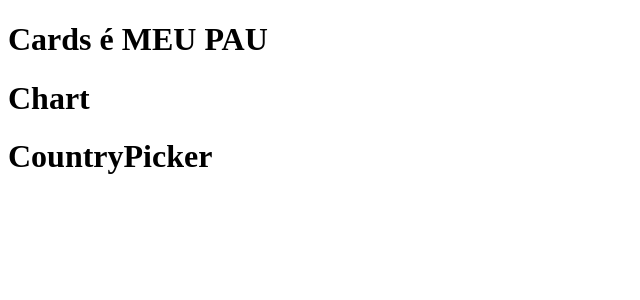
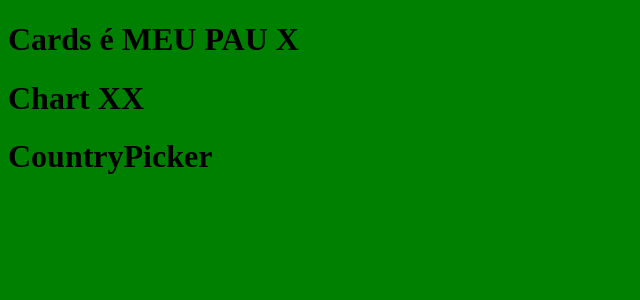
Before and after one commit to lucasvtiradentes/covid19-tracker, a React (Create React App) app: page / in a window 1280 px wide. Shown: the top 300 px of the page, without its empty margins (0-640 px from the left). Built offline with nearby package versions, Linux system fonts and the light colour scheme.

Commit message:
add app style

```diff
--- a/src/App.js
+++ b/src/App.js
@@ -1,11 +1,12 @@
 import React from 'react'
 
 import {Cards, Chart, CountryPicker} from './components'
+import styles from './App.modules.css'
 
 class App extends React.Component {
    render(){
       return (
-         <div>
+         <div className={styles.container}>
             <Cards />
             <Chart />
             <CountryPicker />
--- /dev/null
+++ b/src/App.modules.css
@@ -0,0 +1,9 @@
+body {
+   background-color: green;
+}
+
+.container {
+   display: flex;
+   align-items: center;
+   justify-content: center;
+}
--- a/src/components/Cards/Cards.jsx
+++ b/src/components/Cards/Cards.jsx
@@ -2,7 +2,7 @@ import React from 'react'
 
 const Cards = () => {
    return (
-      <h1>Cards é MEU PAU</h1>
+      <h1>Cards é MEU PAU X</h1>
    )
 }
 
--- a/src/components/Chart/Chart.jsx
+++ b/src/components/Chart/Chart.jsx
@@ -2,7 +2,7 @@ import React from 'react'
 
 const Chart = () => {
    return (
-      <h1>Chart</h1>
+      <h1>Chart XX</h1>
    )
 }
 
```
